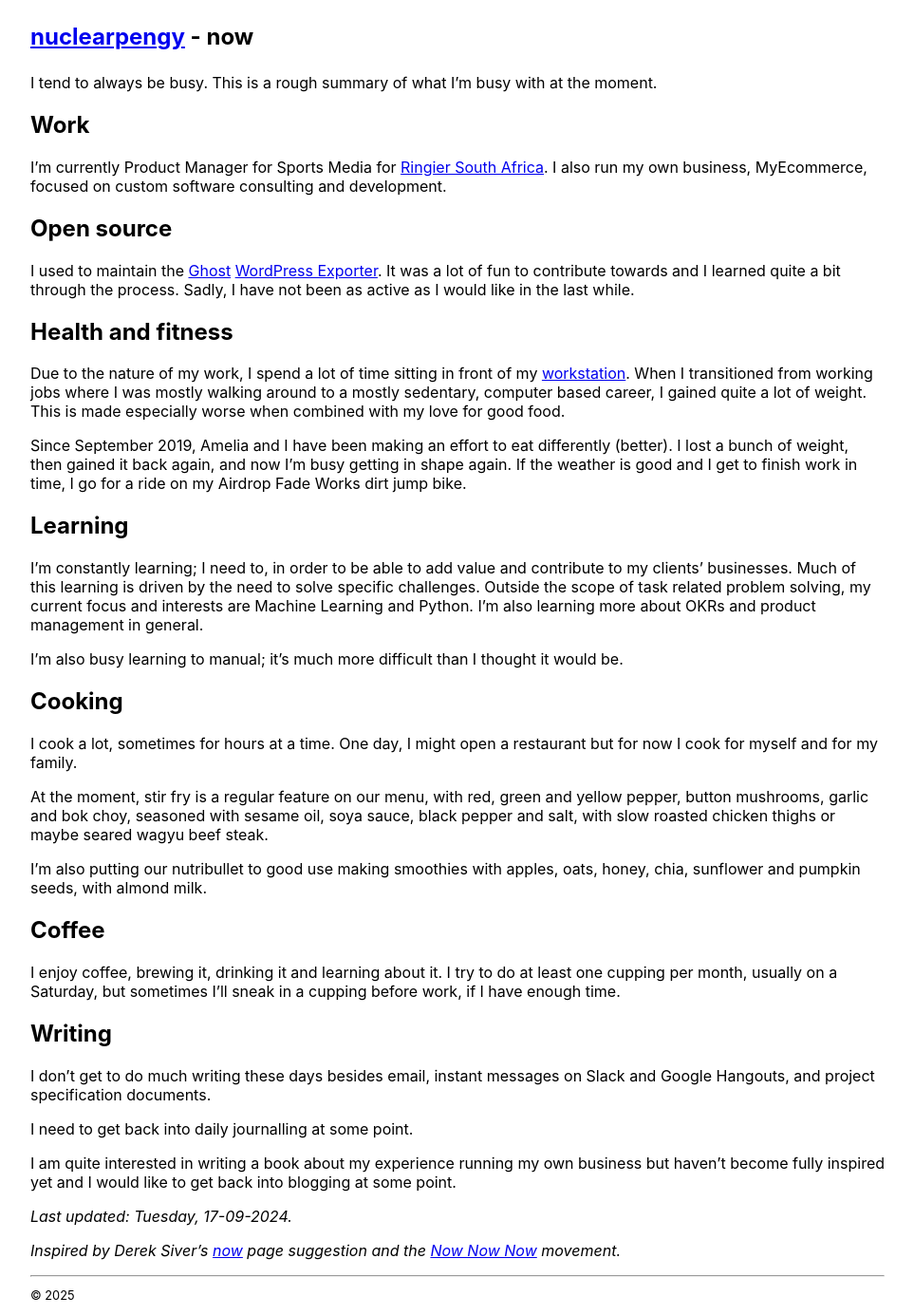
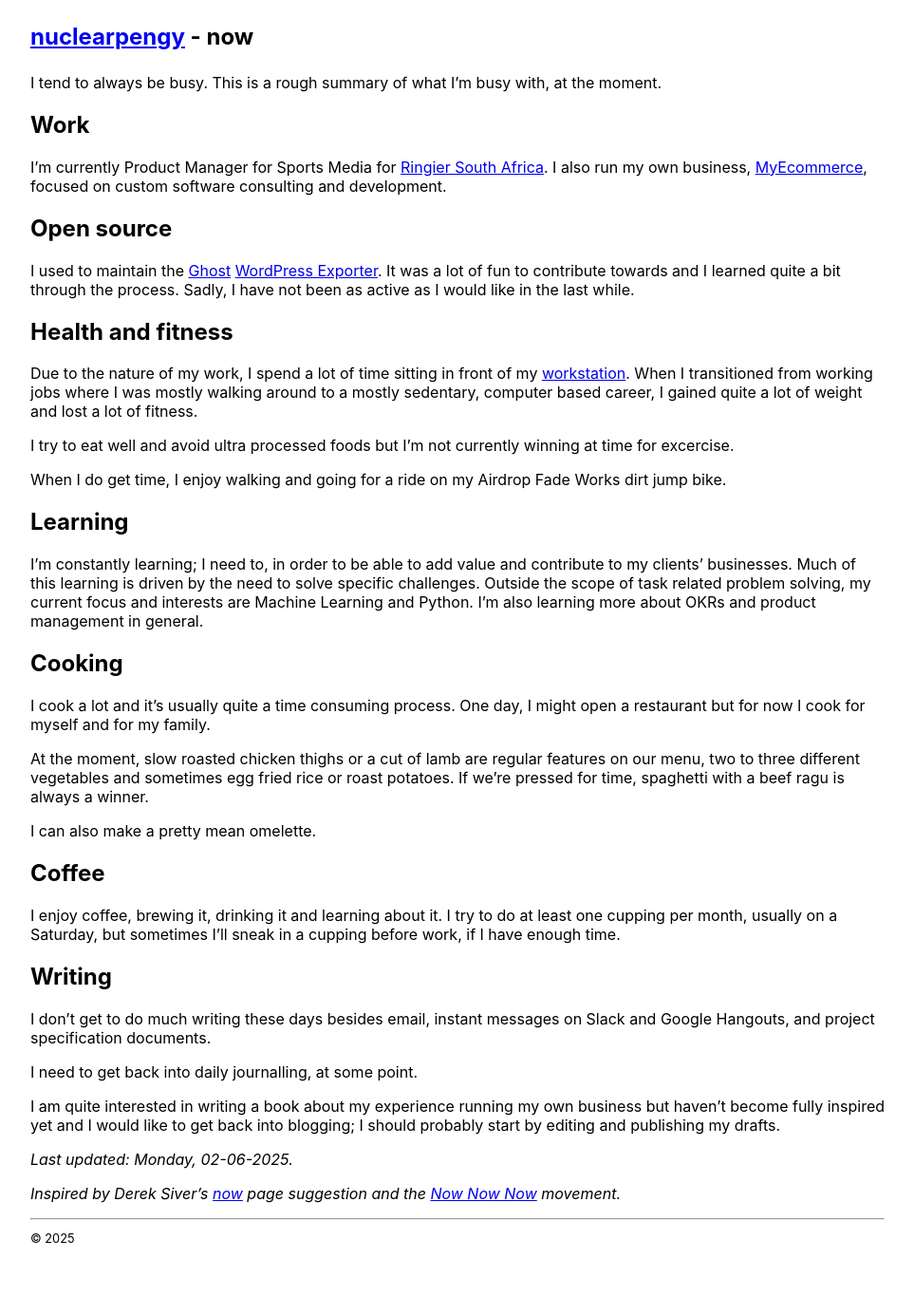
Before and after one commit to nuclearpengy/nuclearpengy.github.io, a Jekyll site: the page built from now.md, in a window 1280 px wide. Shown: the whole page at 95% size, without its empty margins (158-1121 px from the left). Built offline with Jekyll 4.4.1, drawn with Linux system fonts in a browser that asks for light colours; after the commit the page ends 1325 px from its top, so only the background shows below that.

```diff
--- a/_layouts/default.html
+++ b/_layouts/default.html
@@ -32,10 +32,13 @@
     "@context": "https://schema.org",
     "@type": "Person",
     "sameAs": [
-"https://nathanjeffery.co",
-"https://blackplunger.com/author/nathan",
+        "https://nathanjeffery.com",
+		"https://nathanjeffery.co",
+		"https://blackplunger.com/author/nathan",
         "https://www.facebook.com/nuclearpengy",
-        "https://twitter.com/nuclearpengy"
+        "https://x.com/nuclearpengy",
+		"https://www.linkedin.com/in/nuclearpengy/",
+		"https://www.instagram.com/nuclearpengy/"
     ],
     "name": "Nathan Jeffery",
     "url": "https://nuclearpengy.com/",
--- a/now.md
+++ b/now.md
@@ -2,35 +2,35 @@
 layout: default
 title: nuclearpengy - now
 description: What I'm focusing on at the moment.
-date: 2024-09-17
+date: 2025-06-02
 ---
 
 <h1><a href="{{site.url}}">nuclearpengy</a> - now</h1>
 
-I tend to always be busy. This is a rough summary of what I'm busy with at the moment.
+I tend to always be busy. This is a rough summary of what I'm busy with, at the moment.
 
 ## Work
-I'm currently Product Manager for Sports Media for [Ringier South Africa](https://www.ringier.co.za/). I also run my own business, MyEcommerce, focused on custom software consulting and development.
+I'm currently Product Manager for Sports Media for [Ringier South Africa](https://www.ringier.co.za/). I also run my own business, [MyEcommerce](https://www.myecommerce.codes/), focused on custom software consulting and development.
 
 ## Open source
 I used to maintain the [Ghost](https://ghost.org/) [WordPress Exporter](https://wordpress.org/plugins/ghost/). It was a lot of fun to contribute towards and I learned quite a bit through the process. Sadly, I have not been as active as I would like in the last while.
 
 ## Health and fitness
-Due to the nature of my work, I spend a lot of time sitting in front of my <a href="{{site.baseurl}}/gear/#workstation">workstation</a>. When I transitioned from working jobs where I was mostly walking around to a mostly sedentary, computer based career, I gained quite a lot of weight. This is made especially worse when combined with my love for good food.
+Due to the nature of my work, I spend a lot of time sitting in front of my <a href="{{site.baseurl}}/gear/#workstation">workstation</a>. When I transitioned from working jobs where I was mostly walking around to a mostly sedentary, computer based career, I gained quite a lot of weight and lost a lot of fitness.
 
-Since September 2019, Amelia and I have been making an effort to eat differently (better). I lost a bunch of weight, then gained it back again, and now I'm busy getting in shape again. If the weather is good and I get to finish work in time, I go for a ride on my Airdrop Fade Works dirt jump bike.
+I try to eat well and avoid ultra processed foods but I'm not currently winning at time for excercise.
+
+When I do get time, I enjoy walking and going for a ride on my Airdrop Fade Works dirt jump bike.
 
 ## Learning
 I'm constantly learning; I need to, in order to be able to add value and contribute to my clients' businesses. Much of this learning is driven by the need to solve specific challenges. Outside the scope of task related problem solving, my current focus and interests are Machine Learning and Python. I'm also learning more about OKRs and product management in general.
 
-I'm also busy learning to manual; it's much more difficult than I thought it would be.
+## Cooking
+I cook a lot and it's usually quite a time consuming process. One day, I might open a restaurant but for now I cook for myself and for my family.
 
-## Cooking
-I cook a lot, sometimes for hours at a time. One day, I might open a restaurant but for now I cook for myself and for my family.
+At the moment, slow roasted chicken thighs or a cut of lamb are regular features on our menu, two to three different vegetables and sometimes egg fried rice or roast potatoes. If we're pressed for time, spaghetti with a beef ragu is always a winner.
 
-At the moment, stir fry is a regular feature on our menu, with red, green and yellow pepper, button mushrooms, garlic and bok choy, seasoned with sesame oil, soya sauce, black pepper and salt, with slow roasted chicken thighs or maybe seared wagyu beef steak.
-
-I'm also putting our nutribullet to good use making smoothies with apples, oats, honey, chia, sunflower and pumpkin seeds, with almond milk.
+I can also make a pretty mean omelette.
 
 ## Coffee
 I enjoy coffee, brewing it, drinking it and learning about it. I try to do at least one cupping per month, usually on a Saturday, but sometimes I'll sneak in a cupping before work, if I have enough time.
@@ -40,9 +40,9 @@ I don't get to do much writing these days besides email, instant messages on Sla
 
 <!--Besides email and instant messages on Slack and Google Hangouts, my main writing activity is daily journaling which I've been doing consistently since Wednesday, 28 December 2016. Initially attempted as a bit of a [30 Day Challenge](https://www.ted.com/talks/matt_cutts_try_something_new_for_30_days) but eventually ended up turning into my alternative to posting random things on social media that most people don't care about reading anyway. -->
 
-I need to get back into daily journalling at some point.
+I need to get back into daily journalling, at some point.
 
-I am quite interested in writing a book about my experience running my own business but haven't become fully inspired yet and I would like to get back into blogging at some point. <!-- but for now, journaling consistently is where it is at. -->
+I am quite interested in writing a book about my experience running my own business but haven't become fully inspired yet and I would like to get back into blogging; I should probably start by editing and publishing my drafts. <!-- but for now, journaling consistently is where it is at. -->
 
 _Last updated: {{ page.date | date: "%A, %d-%m-%Y" }}._
 
```
Also changed, not shown: index.md (+4 -4 lines), links.html (+4 -9 lines), reading.html (+8 -6 lines).
